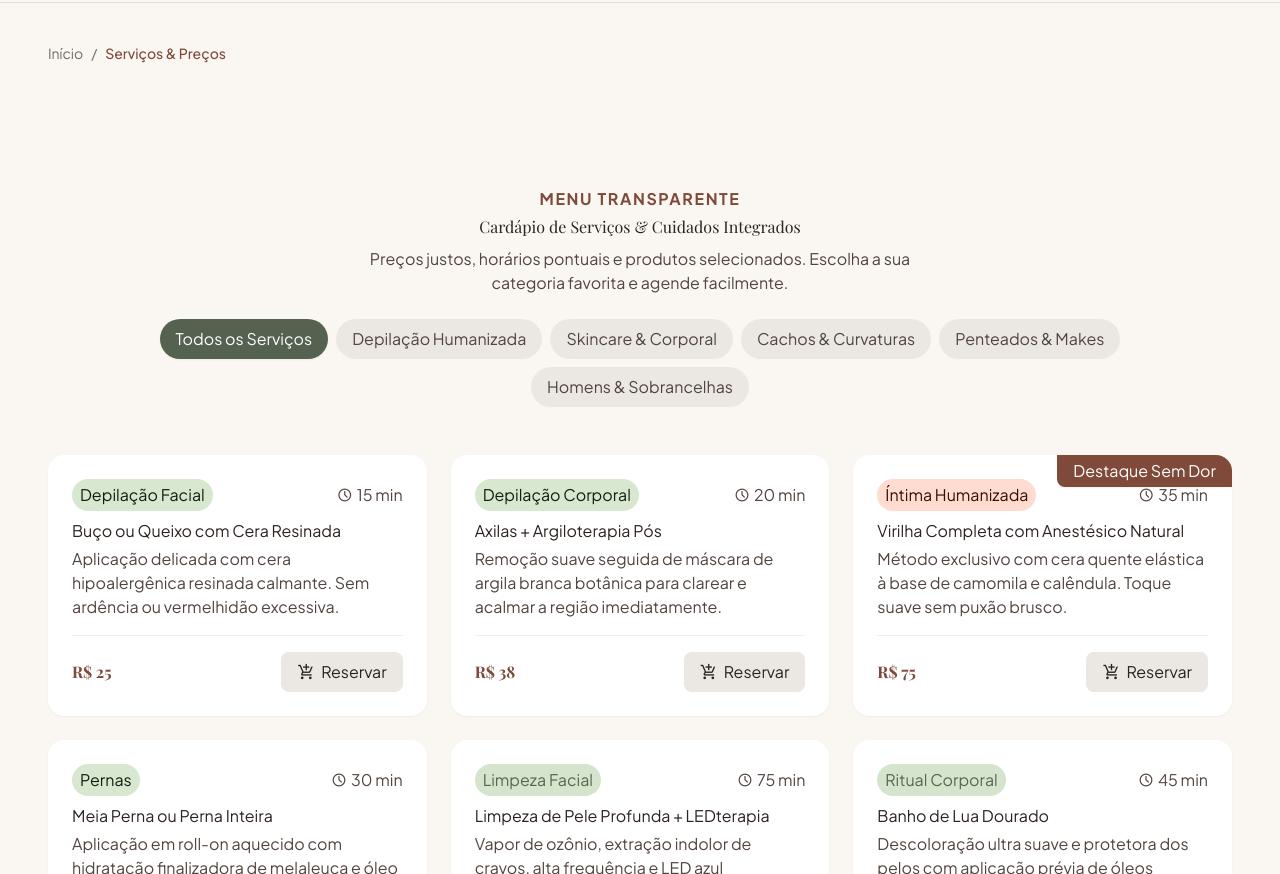
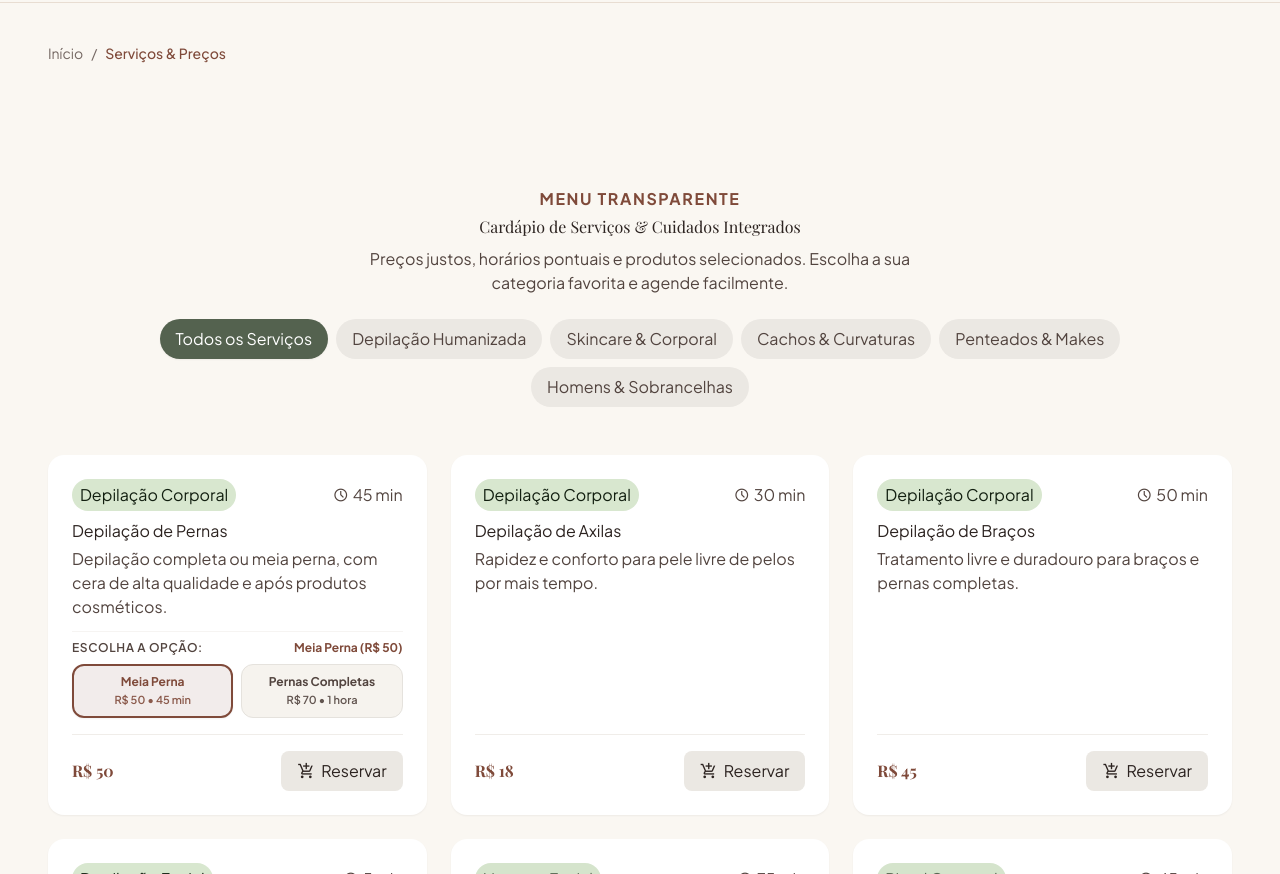
Before and after one commit to Allison23-blip/espa-o-ruth-ribeiro-no-antigravity-3, a website: page servicos.html in a window 1280 px wide. Shown: the part 78-952 px from the top of the page. Drawn offline with nearby package versions, Linux system fonts and the light colour scheme; a web font is replaced by a local one.

Commit message:
feat: atualiza servicos de depilacao com 4 novos servicos e seletor para pernas

```diff
--- a/servicos.html
+++ b/servicos.html
@@ -148,78 +148,124 @@
 <!-- Services Grid -->
 <div class="grid grid-cols-1 md:grid-cols-2 lg:grid-cols-3 gap-gutter" id="servicesGrid">
 <!-- CATEGORIA 1: DEPILAÇÃO -->
+<!-- 1. Depilação de Pernas (2 Opções: Meia Perna / Pernas Completas) -->
+<div class="service-card p-space-lg rounded-2xl bg-surface-container-lowest shadow-sm hover:shadow-xl hover:-translate-y-1.5 hover:ring-1 hover:ring-primary/20 transition-all flex flex-col justify-between group" data-service-cat="depilacao">
+<div>
+<div class="flex items-center justify-between gap-space-xs mb-space-xs">
+<span class="px-space-xs py-space-2xs rounded-full bg-secondary-fixed text-on-secondary-fixed font-label-sm text-label-sm transition-transform duration-200 group-hover:scale-105">Depilação Corporal</span>
+<span class="flex items-center text-on-surface-variant font-body-sm text-body-sm gap-space-2xs">
+<span class="material-symbols-outlined text-[16px]">schedule</span> <span class="service-time-value">45 min</span>
+              </span>
+</div>
+<h3 class="font-title-md text-title-md text-on-surface mb-space-2xs group-hover:text-primary transition-colors">Depilação de Pernas</h3>
+<p class="font-body-sm text-body-sm text-on-surface-variant">Depilação completa ou meia perna, com cera de alta qualidade e após produtos cosméticos.</p>
+
+<!-- Seletor de Opções (Meia Perna / Pernas Completas) -->
+<div class="mt-space-sm pt-space-xs border-t border-surface-container/60">
+<div class="flex items-center justify-between mb-2">
+<span class="text-xs font-semibold text-on-surface-variant uppercase tracking-wider">Escolha a opção:</span>
+<span class="text-xs font-bold text-primary selected-variant-indicator">Meia Perna (R$ 50)</span>
+</div>
+<div class="grid grid-cols-2 gap-2 service-variant-selector">
+<button type="button"
+        class="variant-btn active px-2.5 py-2 rounded-xl text-xs font-semibold border-2 border-primary bg-primary/10 text-primary transition-all text-center flex flex-col items-center justify-center cursor-pointer shadow-sm"
+        data-variant-name="Meia Perna"
+        data-price="50"
+        data-duration="45"
+        data-duration-text="45 min">
+  <span class="font-bold">Meia Perna</span>
+  <span class="text-[11px] opacity-90 mt-0.5 font-semibold">R$ 50 • 45 min</span>
+</button>
+<button type="button"
+        class="variant-btn px-2.5 py-2 rounded-xl text-xs font-semibold border border-surface-container-highest bg-surface-container-low text-on-surface-variant hover:border-primary/40 hover:text-primary transition-all text-center flex flex-col items-center justify-center cursor-pointer"
+        data-variant-name="Pernas Completas"
+        data-price="70"
+        data-duration="60"
+        data-duration-text="1 hora">
+  <span class="font-bold">Pernas Completas</span>
+  <span class="text-[11px] opacity-90 mt-0.5 font-semibold">R$ 70 • 1 hora</span>
+</button>
+</div>
+</div>
+</div>
+<div class="pt-space-md mt-space-md border-t border-surface-container flex items-center justify-between">
+<span class="font-headline-sm text-headline-sm text-primary font-bold service-price-value">R$ 50</span>
+<button type="button" class="btn-reservar-card px-space-md py-space-xs rounded-lg bg-surface-container-high hover:bg-primary hover:text-on-primary text-on-surface font-title-sm text-title-sm transition-all duration-300 hover:shadow-md transform active:scale-95 flex items-center gap-1.5 cursor-pointer"
+        data-service="Depilação de Pernas (Meia Perna)"
+        data-price="50"
+        data-duration="45">
+      <span class="material-symbols-outlined text-[18px]">add_shopping_cart</span>
+      <span class="btn-label">Reservar</span>
+    </button>
+</div>
+</div>
+
+<!-- 2. Depilação de Axilas -->
+<div class="service-card p-space-lg rounded-2xl bg-surface-container-lowest shadow-sm hover:shadow-xl hover:-translate-y-1.5 hover:ring-1 hover:ring-primary/20 transition-all flex flex-col justify-between group" data-service-cat="depilacao">
+<div>
+<div class="flex items-center justify-between gap-space-xs mb-space-xs">
+<span class="px-space-xs py-space-2xs rounded-full bg-secondary-fixed text-on-secondary-fixed font-label-sm text-label-sm transition-transform duration-200 group-hover:scale-105">Depilação Corporal</span>
+<span class="flex items-center text-on-surface-variant font-body-sm text-body-sm gap-space-2xs">
+<span class="material-symbols-outlined text-[16px]">schedule</span> <span class="service-time-value">30 min</span>
+              </span>
+</div>
+<h3 class="font-title-md text-title-md text-on-surface mb-space-2xs group-hover:text-primary transition-colors">Depilação de Axilas</h3>
+<p class="font-body-sm text-body-sm text-on-surface-variant">Rapidez e conforto para pele livre de pelos por mais tempo.</p>
+</div>
+<div class="pt-space-md mt-space-md border-t border-surface-container flex items-center justify-between">
+<span class="font-headline-sm text-headline-sm text-primary font-bold service-price-value">R$ 18</span>
+<button type="button" class="btn-reservar-card px-space-md py-space-xs rounded-lg bg-surface-container-high hover:bg-primary hover:text-on-primary text-on-surface font-title-sm text-title-sm transition-all duration-300 hover:shadow-md transform active:scale-95 flex items-center gap-1.5 cursor-pointer"
+        data-service="Depilação de Axilas"
+        data-price="18"
+        data-duration="30">
+      <span class="material-symbols-outlined text-[18px]">add_shopping_cart</span>
+      <span class="btn-label">Reservar</span>
+    </button>
+</div>
+</div>
+
+<!-- 3. Depilação de Braços -->
+<div class="service-card p-space-lg rounded-2xl bg-surface-container-lowest shadow-sm hover:shadow-xl hover:-translate-y-1.5 hover:ring-1 hover:ring-primary/20 transition-all flex flex-col justify-between group" data-service-cat="depilacao">
+<div>
+<div class="flex items-center justify-between gap-space-xs mb-space-xs">
+<span class="px-space-xs py-space-2xs rounded-full bg-secondary-fixed text-on-secondary-fixed font-label-sm text-label-sm transition-transform duration-200 group-hover:scale-105">Depilação Corporal</span>
+<span class="flex items-center text-on-surface-variant font-body-sm text-body-sm gap-space-2xs">
+<span class="material-symbols-outlined text-[16px]">schedule</span> <span class="service-time-value">50 min</span>
+              </span>
+</div>
+<h3 class="font-title-md text-title-md text-on-surface mb-space-2xs group-hover:text-primary transition-colors">Depilação de Braços</h3>
+<p class="font-body-sm text-body-sm text-on-surface-variant">Tratamento livre e duradouro para braços e pernas completas.</p>
+</div>
+<div class="pt-space-md mt-space-md border-t border-surface-container flex items-center justify-between">
+<span class="font-headline-sm text-headline-sm text-primary font-bold service-price-value">R$ 45</span>
+<button type="button" class="btn-reservar-card px-space-md py-space-xs rounded-lg bg-surface-container-high hover:bg-primary hover:text-on-primary text-on-surface font-title-sm text-title-sm transition-all duration-300 hover:shadow-md transform active:scale-95 flex items-center gap-1.5 cursor-pointer"
+        data-service="Depilação de Braços"
+        data-price="45"
+        data-duration="50">
+      <span class="material-symbols-outlined text-[18px]">add_shopping_cart</span>
+      <span class="btn-label">Reservar</span>
+    </button>
+</div>
+</div>
+
+<!-- 4. Depilação de Buço -->
 <div class="service-card p-space-lg rounded-2xl bg-surface-container-lowest shadow-sm hover:shadow-xl hover:-translate-y-1.5 hover:ring-1 hover:ring-primary/20 transition-all flex flex-col justify-between group" data-service-cat="depilacao">
 <div>
 <div class="flex items-center justify-between gap-space-xs mb-space-xs">
 <span class="px-space-xs py-space-2xs rounded-full bg-secondary-fixed text-on-secondary-fixed font-label-sm text-label-sm transition-transform duration-200 group-hover:scale-105">Depilação Facial</span>
 <span class="flex items-center text-on-surface-variant font-body-sm text-body-sm gap-space-2xs">
-<span class="material-symbols-outlined text-[16px]">schedule</span> 15 min
+<span class="material-symbols-outlined text-[16px]">schedule</span> <span class="service-time-value">5 min</span>
               </span>
 </div>
-<h3 class="font-title-md text-title-md text-on-surface mb-space-2xs group-hover:text-primary transition-colors">Buço ou Queixo com Cera Resinada</h3>
-<p class="font-body-sm text-body-sm text-on-surface-variant">Aplicação delicada com cera hipoalergênica resinada calmante. Sem ardência ou vermelhidão excessiva.</p>
+<h3 class="font-title-md text-title-md text-on-surface mb-space-2xs group-hover:text-primary transition-colors">Depilação de Buço</h3>
+<p class="font-body-sm text-body-sm text-on-surface-variant">Remoção precisa dos pelos do buço, com técnica delicada.</p>
 </div>
 <div class="pt-space-md mt-space-md border-t border-surface-container flex items-center justify-between">
-<span class="font-headline-sm text-headline-sm text-primary font-bold">R$ 25</span>
-<button type="button" class="btn-reservar-card px-space-md py-space-xs rounded-lg bg-surface-container-high hover:bg-primary hover:text-on-primary text-on-surface font-title-sm text-title-sm transition-all duration-300 hover:shadow-md transform active:scale-95 flex items-center gap-1.5 cursor-pointer" data-service="Buço ou Queixo">
-      <span class="material-symbols-outlined text-[18px]">add_shopping_cart</span>
-      <span class="btn-label">Reservar</span>
-    </button>
-</div>
-</div>
-<div class="service-card p-space-lg rounded-2xl bg-surface-container-lowest shadow-sm hover:shadow-xl hover:-translate-y-1.5 hover:ring-1 hover:ring-primary/20 transition-all flex flex-col justify-between group" data-service-cat="depilacao">
-<div>
-<div class="flex items-center justify-between gap-space-xs mb-space-xs">
-<span class="px-space-xs py-space-2xs rounded-full bg-secondary-fixed text-on-secondary-fixed font-label-sm text-label-sm transition-transform duration-200 group-hover:scale-105">Depilação Corporal</span>
-<span class="flex items-center text-on-surface-variant font-body-sm text-body-sm gap-space-2xs">
-<span class="material-symbols-outlined text-[16px]">schedule</span> 20 min
-              </span>
-</div>
-<h3 class="font-title-md text-title-md text-on-surface mb-space-2xs group-hover:text-primary transition-colors">Axilas + Argiloterapia Pós</h3>
-<p class="font-body-sm text-body-sm text-on-surface-variant">Remoção suave seguida de máscara de argila branca botânica para clarear e acalmar a região imediatamente.</p>
-</div>
-<div class="pt-space-md mt-space-md border-t border-surface-container flex items-center justify-between">
-<span class="font-headline-sm text-headline-sm text-primary font-bold">R$ 38</span>
-<button type="button" class="btn-reservar-card px-space-md py-space-xs rounded-lg bg-surface-container-high hover:bg-primary hover:text-on-primary text-on-surface font-title-sm text-title-sm transition-all duration-300 hover:shadow-md transform active:scale-95 flex items-center gap-1.5 cursor-pointer" data-service="Axilas com Argiloterapia">
-      <span class="material-symbols-outlined text-[18px]">add_shopping_cart</span>
-      <span class="btn-label">Reservar</span>
-    </button>
-</div>
-</div>
-<div class="service-card p-space-lg rounded-2xl bg-surface-container-lowest shadow-sm hover:shadow-xl hover:-translate-y-1.5 hover:ring-1 hover:ring-primary/20 transition-all flex flex-col justify-between relative overflow-hidden group" data-service-cat="depilacao">
-<div class="absolute top-0 right-0 bg-primary text-on-primary font-label-sm text-label-sm px-space-md py-space-2xs rounded-bl-lg shadow-sm">Destaque Sem Dor</div>
-<div>
-<div class="flex items-center justify-between gap-space-xs mb-space-xs">
-<span class="px-space-xs py-space-2xs rounded-full bg-primary-fixed text-on-primary-fixed font-label-sm text-label-sm transition-transform duration-200 group-hover:scale-105">Íntima Humanizada</span>
-<span class="flex items-center text-on-surface-variant font-body-sm text-body-sm gap-space-2xs">
-<span class="material-symbols-outlined text-[16px]">schedule</span> 35 min
-              </span>
-</div>
-<h3 class="font-title-md text-title-md text-on-surface mb-space-2xs group-hover:text-primary transition-colors">Virilha Completa com Anestésico Natural</h3>
-<p class="font-body-sm text-body-sm text-on-surface-variant">Método exclusivo com cera quente elástica à base de camomila e calêndula. Toque suave sem puxão brusco.</p>
-</div>
-<div class="pt-space-md mt-space-md border-t border-surface-container flex items-center justify-between">
-<span class="font-headline-sm text-headline-sm text-primary font-bold">R$ 75</span>
-<button type="button" class="btn-reservar-card px-space-md py-space-xs rounded-lg bg-surface-container-high hover:bg-primary hover:text-on-primary text-on-surface font-title-sm text-title-sm transition-all duration-300 hover:shadow-md transform active:scale-95 flex items-center gap-1.5 cursor-pointer" data-service="Virilha Completa Humanizada">
-      <span class="material-symbols-outlined text-[18px]">add_shopping_cart</span>
-      <span class="btn-label">Reservar</span>
-    </button>
-</div>
-</div>
-<div class="service-card p-space-lg rounded-2xl bg-surface-container-lowest shadow-sm hover:shadow-xl hover:-translate-y-1.5 hover:ring-1 hover:ring-primary/20 transition-all flex flex-col justify-between group" data-service-cat="depilacao">
-<div>
-<div class="flex items-center justify-between gap-space-xs mb-space-xs">
-<span class="px-space-xs py-space-2xs rounded-full bg-secondary-fixed text-on-secondary-fixed font-label-sm text-label-sm transition-transform duration-200 group-hover:scale-105">Pernas</span>
-<span class="flex items-center text-on-surface-variant font-body-sm text-body-sm gap-space-2xs">
-<span class="material-symbols-outlined text-[16px]">schedule</span> 30 min
-              </span>
-</div>
-<h3 class="font-title-md text-title-md text-on-surface mb-space-2xs group-hover:text-primary transition-colors">Meia Perna ou Perna Inteira</h3>
-<p class="font-body-sm text-body-sm text-on-surface-variant">Aplicação em roll-on aquecido com hidratação finalizadora de melaleuca e óleo de amêndoas.</p>
-</div>
-<div class="pt-space-md mt-space-md border-t border-surface-container flex items-center justify-between">
-<span class="font-headline-sm text-headline-sm text-primary font-bold">a partir R$ 45</span>
-<button type="button" class="btn-reservar-card px-space-md py-space-xs rounded-lg bg-surface-container-high hover:bg-primary hover:text-on-primary text-on-surface font-title-sm text-title-sm transition-all duration-300 hover:shadow-md transform active:scale-95 flex items-center gap-1.5 cursor-pointer" data-service="Depilação Perna">
+<span class="font-headline-sm text-headline-sm text-primary font-bold service-price-value">R$ 8</span>
+<button type="button" class="btn-reservar-card px-space-md py-space-xs rounded-lg bg-surface-container-high hover:bg-primary hover:text-on-primary text-on-surface font-title-sm text-title-sm transition-all duration-300 hover:shadow-md transform active:scale-95 flex items-center gap-1.5 cursor-pointer"
+        data-service="Depilação de Buço"
+        data-price="8"
+        data-duration="5">
       <span class="material-symbols-outlined text-[18px]">add_shopping_cart</span>
       <span class="btn-label">Reservar</span>
     </button>
@@ -645,25 +691,74 @@ document.addEventListener('DOMContentLoaded', () => {
     }, 2800);
   }
 
-  // 2. Click handler on each card's "Reservar" button
+  // 2. Interactive Variant Selectors for cards with options
+  document.querySelectorAll('.service-card').forEach(card => {
+    const variantBtns = card.querySelectorAll('.variant-btn');
+    if (variantBtns.length > 0) {
+      const priceEl = card.querySelector('.service-price-value');
+      const timeEl = card.querySelector('.service-time-value');
+      const reserveBtn = card.querySelector('.btn-reservar-card');
+      const indicator = card.querySelector('.selected-variant-indicator');
+      const titleEl = card.querySelector('h3');
+      const baseName = titleEl ? titleEl.textContent.trim() : 'Serviço';
+
+      variantBtns.forEach(vBtn => {
+        vBtn.addEventListener('click', (e) => {
+          e.stopPropagation();
+          e.preventDefault();
+
+          variantBtns.forEach(b => {
+            b.classList.remove('active', 'border-2', 'border-primary', 'bg-primary/10', 'text-primary', 'shadow-sm');
+            b.classList.add('border', 'border-surface-container-highest', 'bg-surface-container-low', 'text-on-surface-variant');
+          });
+
+          vBtn.classList.remove('border', 'border-surface-container-highest', 'bg-surface-container-low', 'text-on-surface-variant');
+          vBtn.classList.add('active', 'border-2', 'border-primary', 'bg-primary/10', 'text-primary', 'shadow-sm');
+
+          const variantName = vBtn.dataset.variantName || '';
+          const price = parseInt(vBtn.dataset.price);
+          const duration = parseInt(vBtn.dataset.duration);
+          const durationText = vBtn.dataset.durationText || `${duration} min`;
+
+          if (priceEl) priceEl.textContent = `R$ ${price}`;
+          if (timeEl) timeEl.textContent = durationText;
+          if (indicator) indicator.textContent = `${variantName} (R$ ${price})`;
+          if (reserveBtn) {
+            reserveBtn.dataset.service = `${baseName} (${variantName})`;
+            reserveBtn.dataset.price = price;
+            reserveBtn.dataset.duration = duration;
+          }
+        });
+      });
+    }
+  });
+
+  // 3. Click handler on each card's "Reservar" button
   serviceCards.forEach(card => {
     const btn = card.querySelector('.btn-reservar-card');
     const titleEl = card.querySelector('h3');
     const priceEl = card.querySelector('.border-t span.font-headline-sm');
-    const durationEl = card.querySelector('.material-symbols-outlined[textContent="schedule"]') || card.querySelector('span[class*="body-sm"]');
     const catBadge = card.querySelector('span[class*="label-sm"]');
 
     if (btn && titleEl && priceEl) {
       btn.addEventListener('click', (e) => {
         e.preventDefault();
-        const name = titleEl.textContent.trim();
-        const priceMatch = priceEl.textContent.match(/\d+/);
-        const price = priceMatch ? parseInt(priceMatch[0]) : 50;
+        const name = btn.dataset.service || titleEl.textContent.trim();
 
-        let duration = 30;
-        const text = card.textContent;
-        const timeMatch = text.match(/(\d+)\s*min/);
-        if (timeMatch) duration = parseInt(timeMatch[1]);
+        let price = btn.dataset.price ? parseInt(btn.dataset.price) : null;
+        if (!price) {
+          const priceMatch = priceEl.textContent.match(/\d+/);
+          price = priceMatch ? parseInt(priceMatch[0]) : 50;
+        }
+
+        let duration = btn.dataset.duration ? parseInt(btn.dataset.duration) : null;
+        if (!duration) {
+          const text = card.textContent;
+          const timeMatch = text.match(/(\d+)\s*min/);
+          if (timeMatch) duration = parseInt(timeMatch[1]);
+          else if (text.includes('1 hora') || text.includes('1h')) duration = 60;
+          else duration = 30;
+        }
 
         const category = catBadge ? catBadge.textContent.trim() : 'Atelier';
 
```
Also changed, not shown: carrinho.html (+4 -4 lines), index.html (+1 -1 lines).
